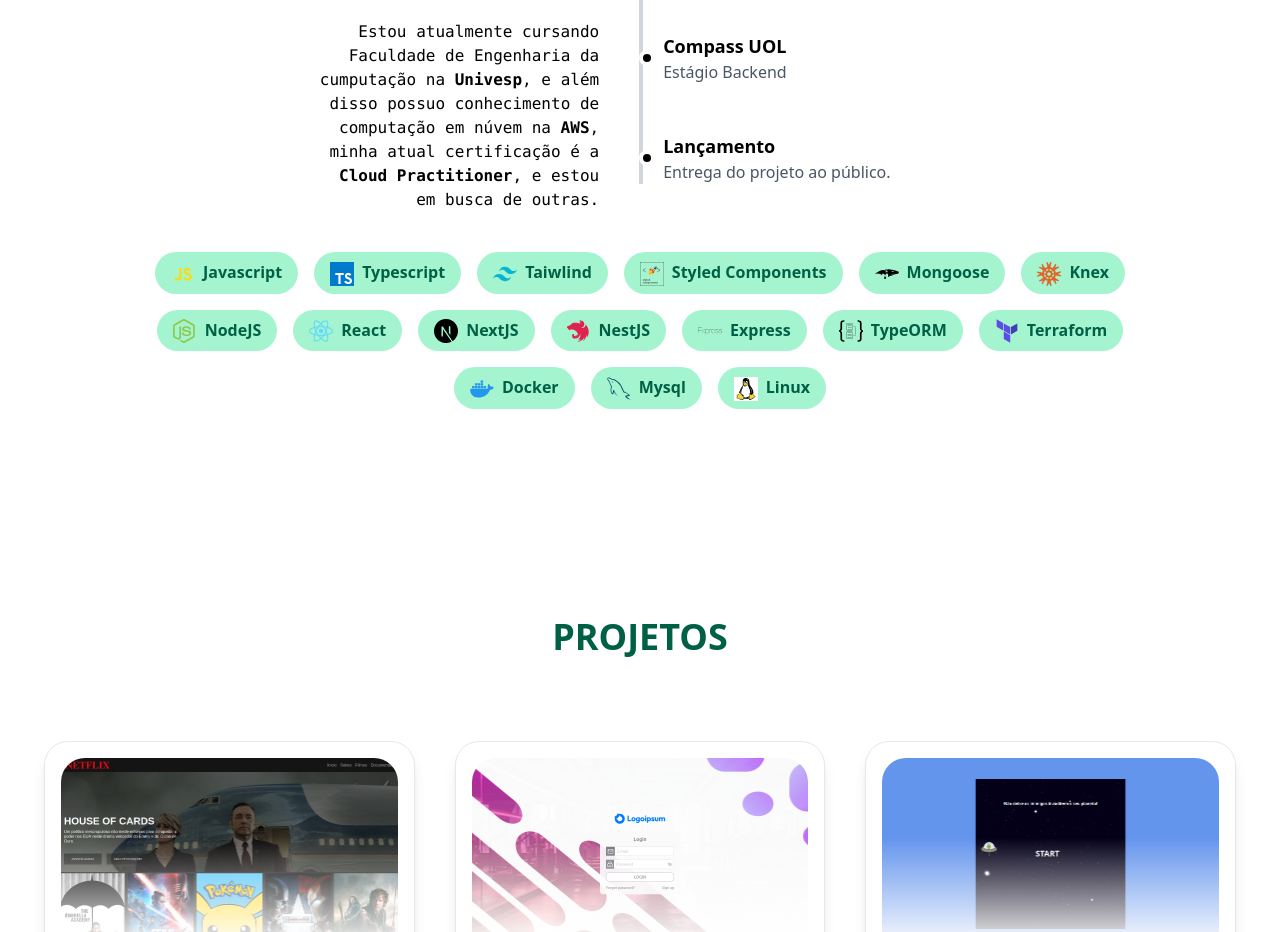
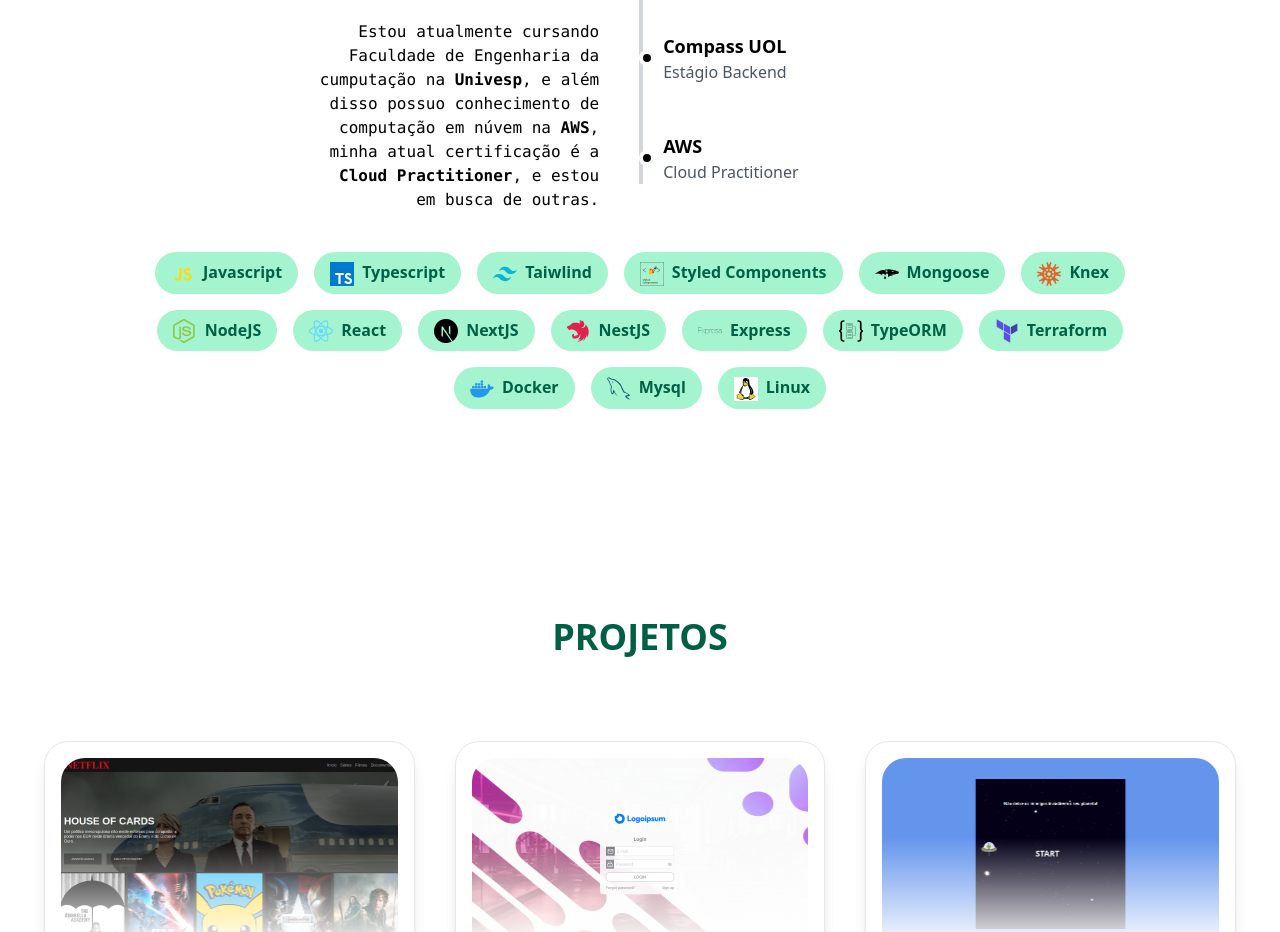
Before and after one commit to pabloemanuelpbl/portifoleo, a React (Vite) app: page / in a window 1280 px wide. Shown: the part 980-1912 px from the top of the page. Built offline with nearby package versions, Linux system fonts and the light colour scheme.

Commit message:
refactor(homepage): add aws certification and change the name of a constant

```diff
--- a/src/components/about/about.tsx
+++ b/src/components/about/about.tsx
@@ -1,3 +1,5 @@
+import Timeline from "./timeline";
+
 import javascriptSVG from "../../assets/technologies/javascript.svg";
 import typescriptSVG from "../../assets/technologies/typescript.svg";
 import tailwindSVG from "../../assets/technologies/tailwind.svg";
@@ -15,7 +17,6 @@ import dockerSVG from "../../assets/technologies/docker.svg";
 import mysqlSVG from "../../assets/technologies/mysql.svg";
 import linuxSVG from "../../assets/technologies/linux.svg";
 
-import Timeline from "./timeline";
 
 const technologies: { name: string; image: string }[] = [
   { name: "Javascript", image: javascriptSVG },
@@ -36,12 +37,12 @@ const technologies: { name: string; image: string }[] = [
   { name: "Linux", image: linuxSVG },
 ];
 
-const events = [
+const timeLineEvents = [
   { title: "Senai", description: "Lógica de programacao e LGPD" },
   { title: "DIO", description: "Full Stack Javascript" },
   { title: "Univesp", description: "Superior em Engenharia da Computação" },
   { title: "Compass UOL", description: "Estágio Backend" },
-  { title: "Lançamento", description: "Entrega do projeto ao público." },
+  { title: "AWS", description: "Cloud Practitioner" },
 ];
 
 const About: React.FC = () => {
@@ -65,7 +66,7 @@ const About: React.FC = () => {
           Estou atualmente cursando Faculdade de Engenharia da cumputação na <strong>Univesp</strong>, e além disso possuo conhecimento de computação em núvem na <strong>AWS</strong>, minha atual certificação é a <strong>Cloud Practitioner</strong>, e estou em busca de outras.
         </p>
 
-        <Timeline events={events} />
+        <Timeline events={timeLineEvents} />
       </div>
 
       <div className="flex justify-center">
```
